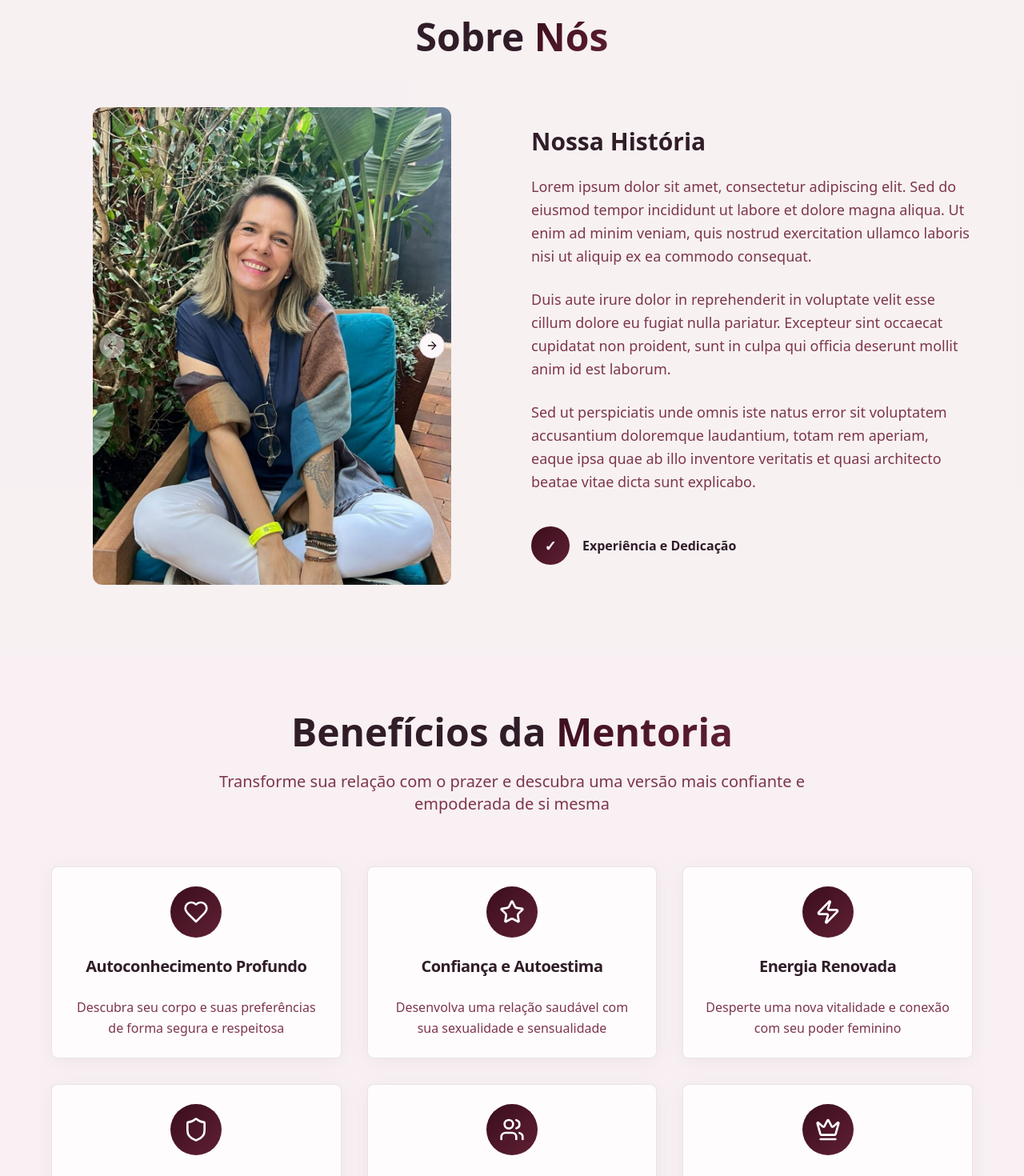
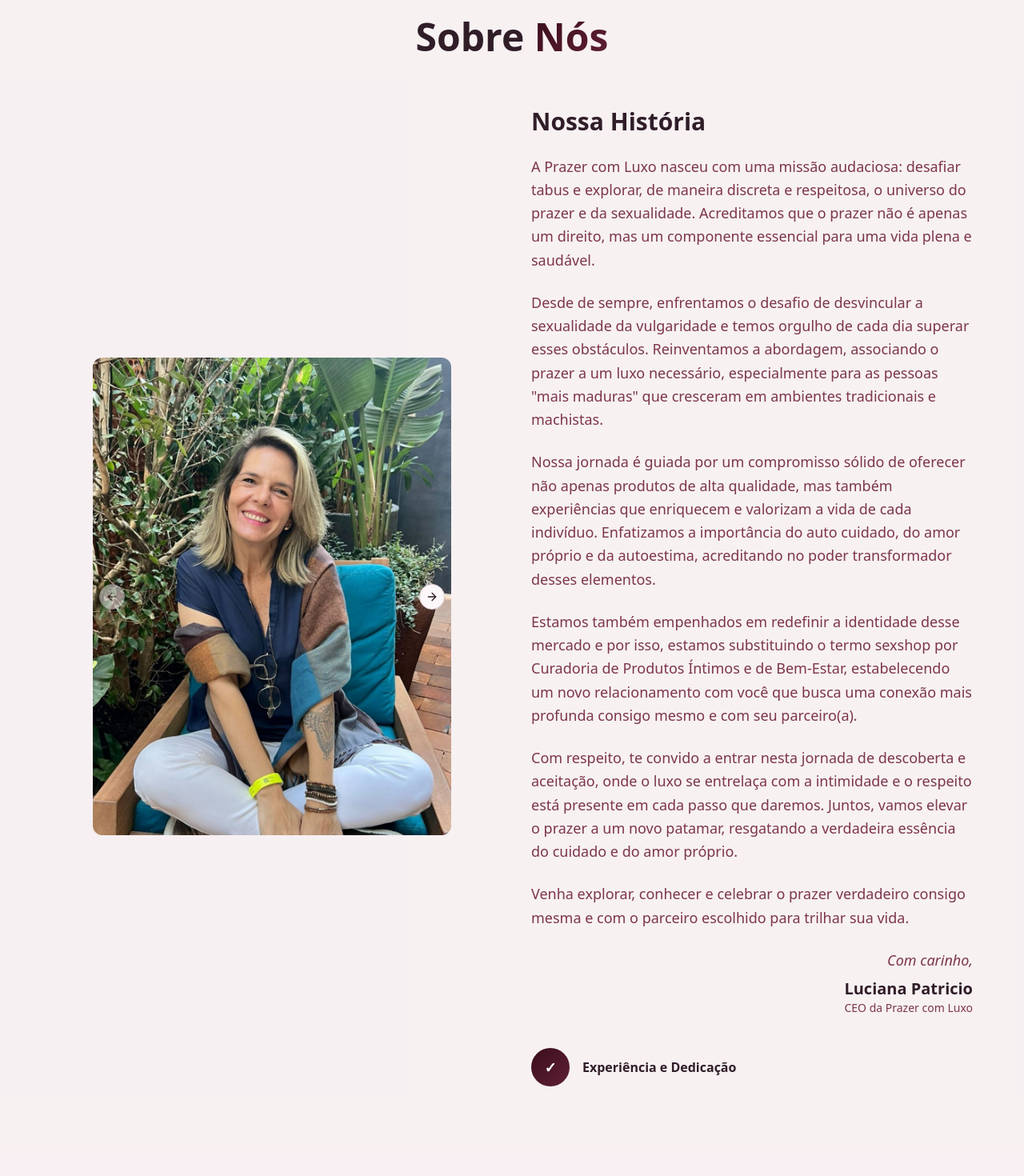
Before and after one commit to vowdigital/prazer-em-venda, a React (Vite) app: page / in a window 1280 px wide. Shown: the part 1679-3149 px from the top of the page at 80% size. Built offline with nearby package versions, Linux system fonts and the light colour scheme.

Commit message:
Atualizar texto da seção "Sobre Nós"
Substitui o texto lorem ipsum na seção "Sobre Nós" pelo conteúdo fornecido, detalhando a missão e os valores da "Prazer com Luxo".

```diff
--- a/src/components/AboutUsSection.tsx
+++ b/src/components/AboutUsSection.tsx
@@ -46,16 +46,34 @@ const AboutUsSection = () => {
             </h3>
 
             <p className="text-lg text-muted-foreground leading-relaxed">
-              Lorem ipsum dolor sit amet, consectetur adipiscing elit. Sed do eiusmod tempor incididunt ut labore et dolore magna aliqua. Ut enim ad minim veniam, quis nostrud exercitation ullamco laboris nisi ut aliquip ex ea commodo consequat.
+              A Prazer com Luxo nasceu com uma missão audaciosa: desafiar tabus e explorar, de maneira discreta e respeitosa, o universo do prazer e da sexualidade. Acreditamos que o prazer não é apenas um direito, mas um componente essencial para uma vida plena e saudável.
             </p>
 
             <p className="text-lg text-muted-foreground leading-relaxed">
-              Duis aute irure dolor in reprehenderit in voluptate velit esse cillum dolore eu fugiat nulla pariatur. Excepteur sint occaecat cupidatat non proident, sunt in culpa qui officia deserunt mollit anim id est laborum.
+              Desde de sempre, enfrentamos o desafio de desvincular a sexualidade da vulgaridade e temos orgulho de cada dia superar esses obstáculos. Reinventamos a abordagem, associando o prazer a um luxo necessário, especialmente para as pessoas "mais maduras" que cresceram em ambientes tradicionais e machistas.
             </p>
 
             <p className="text-lg text-muted-foreground leading-relaxed">
-              Sed ut perspiciatis unde omnis iste natus error sit voluptatem accusantium doloremque laudantium, totam rem aperiam, eaque ipsa quae ab illo inventore veritatis et quasi architecto beatae vitae dicta sunt explicabo.
+              Nossa jornada é guiada por um compromisso sólido de oferecer não apenas produtos de alta qualidade, mas também experiências que enriquecem e valorizam a vida de cada indivíduo. Enfatizamos a importância do auto cuidado, do amor próprio e da autoestima, acreditando no poder transformador desses elementos.
             </p>
+
+            <p className="text-lg text-muted-foreground leading-relaxed">
+              Estamos também empenhados em redefinir a identidade desse mercado e por isso, estamos substituindo o termo sexshop por Curadoria de Produtos Íntimos e de Bem-Estar, estabelecendo um novo relacionamento com você que busca uma conexão mais profunda consigo mesmo e com seu parceiro(a).
+            </p>
+
+            <p className="text-lg text-muted-foreground leading-relaxed">
+              Com respeito, te convido a entrar nesta jornada de descoberta e aceitação, onde o luxo se entrelaça com a intimidade e o respeito está presente em cada passo que daremos. Juntos, vamos elevar o prazer a um novo patamar, resgatando a verdadeira essência do cuidado e do amor próprio.
+            </p>
+
+            <p className="text-lg text-muted-foreground leading-relaxed">
+              Venha explorar, conhecer e celebrar o prazer verdadeiro consigo mesma e com o parceiro escolhido para trilhar sua vida.
+            </p>
+
+            <div className="mt-8 text-right">
+              <p className="text-lg text-muted-foreground italic">Com carinho,</p>
+              <p className="text-xl font-semibold text-foreground mt-2">Luciana Patricio</p>
+              <p className="text-sm text-muted-foreground">CEO da Prazer com Luxo</p>
+            </div>
 
             <div className="flex items-center gap-4 pt-4">
               <div className="w-12 h-12 bg-gradient-primary rounded-full flex items-center justify-center">
```
